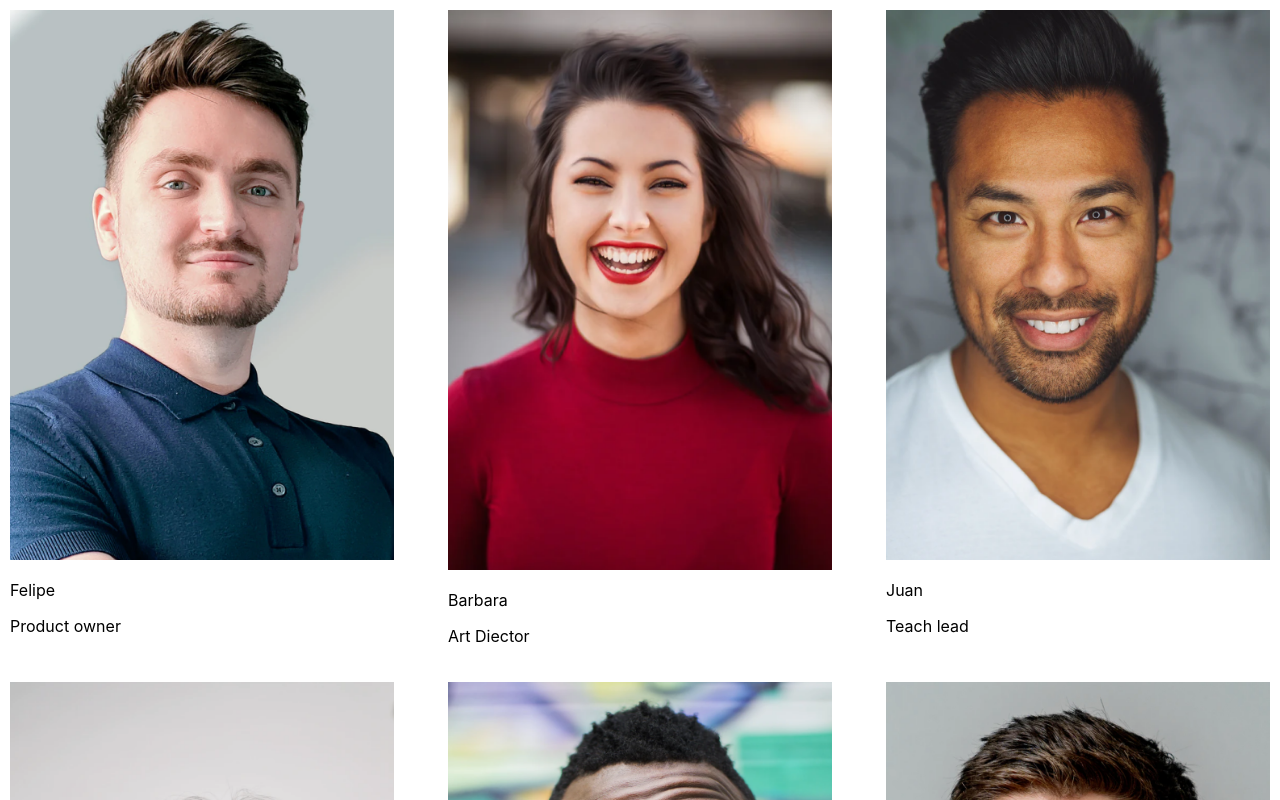
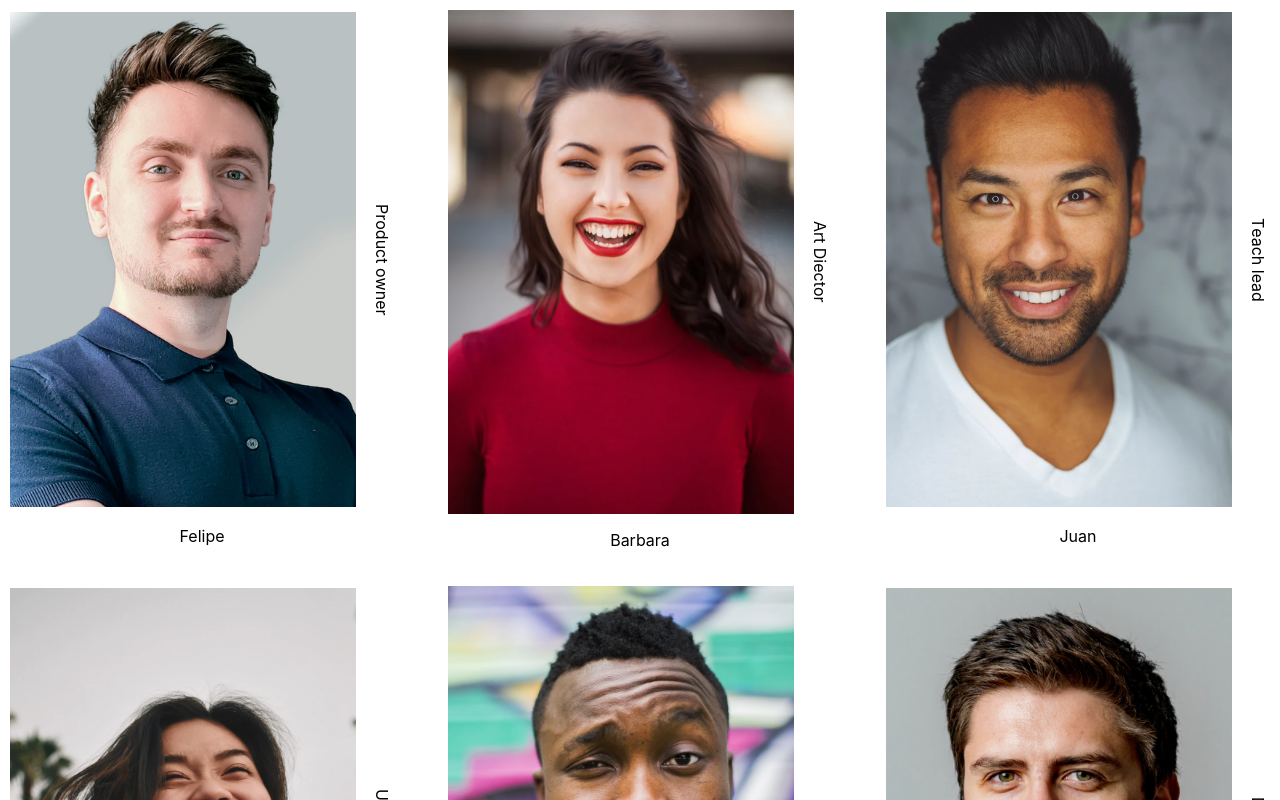
Before and after one commit to pipetboy2001/Team-Page, a React (Vite) app: page / in a window 1280 px wide. Shown: the top 800 px of the page. Built offline with nearby package versions, Linux system fonts and the light colour scheme.

Commit message:
fix: Colocar texto en vertical

```diff
--- a/src/Components/Team.jsx
+++ b/src/Components/Team.jsx
@@ -11,9 +11,20 @@ export const Team = (props) => {
         <div className="container">
           {photos.map((photo, index) => (
             <div className="card">
-              <img src={photos[index]} alt="photo" />
-              <p>{names[index]}</p>
-              <p>{job[index]}</p>
+              <div className="card-foto-job">
+                <img src={photos[index]} alt="photo" />
+                <p className="job">
+                  {job[index].split("").map((char) => (
+                    <span
+                      className="job-char"
+                      style={{ writingMode: "vertical-rl" }}
+                    >
+                      {char}
+                    </span>
+                  ))}
+                </p>
+              </div>
+              <p className="name">{names[index]}</p>
             </div>
           ))}
         </div>
--- a/src/Styles/index.scss
+++ b/src/Styles/index.scss
@@ -1,27 +1,48 @@
-@import 'fotter';
+@import "fotter";
 
 .container {
     display: flex;
     flex-wrap: wrap;
     justify-content: space-between;
-    /* para que los elementos se distribuyan de forma equitativa en la fila */
+
+    .card {
+        display: flex; /* establece el elemento "card" como contenedor flex */
+        flex-wrap: wrap; /* hace que los elementos se ajusten automáticamente al tamaño de la pantalla */
+        width: 30%;
+        margin: 10px;
+
+        .card-foto-job {
+            display: flex; /* establece el elemento "card-foto-job" como contenedor flex */
+            align-items: center; /* centra los elementos en el eje transversal */
+            width: 100%; /* establece el ancho del elemento al 100% del contenedor */
+        }
+
+        img {
+            width: 90%; /* establece el ancho de la imagen al 50% del contenedor */
+        }
+
+        .job {
+            width: 10%; /* establece el ancho del texto "Job" al 50% del contenedor */
+            text-align: center; /* centra el texto "Job" */
+            writing-mode: vertical-rl;
+        }
 
 
-    .card {
-        width: 30%;
-        /* adjust as needed */
-        margin: 10px;
-
-        img {
-            width: 100%;
+        .name {
+            width: 100%; /* establece el ancho del texto "Name" al 100% del contenedor */
+            text-align: center; /* centra el texto "Name" */
         }
     }
+
+
+
+
+
+
 
     @media only screen and (max-width: 600px) {
         .card {
             width: 45%;
-            /* adjust as needed */
         }
     }
-
 }
```
